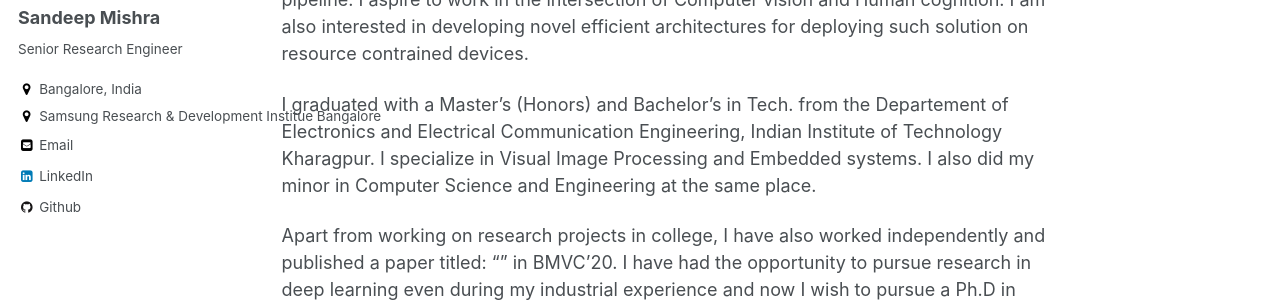
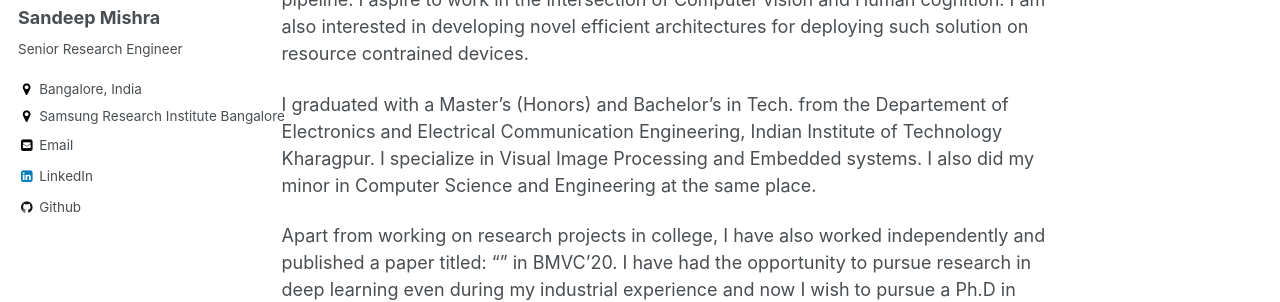
Before and after one commit to sandeep-sm/sandeep-sm.github.io, a Jekyll site: the page built from _pages/about.md, in a window 1280 px wide. Shown: the part 255-557 px from the top of the page. Built offline with Jekyll 4.4.1, drawn with Linux system fonts in a browser that asks for light colours.

Commit message:
first commit

```diff
--- a/_config.yml
+++ b/_config.yml
@@ -84,7 +84,7 @@ author:
   avatar           : "profile.png"
   bio              : "Senior Research Engineer"
   location         : "Bangalore, India"
-  employer         : "Samsung Research & Development Institue Bangalore"
+  employer         : "Samsung Research Institute Bangalore"
   googlescholar    :
   email            : "sm.sandeep.sm@gmail.com"
   uri              :
```
